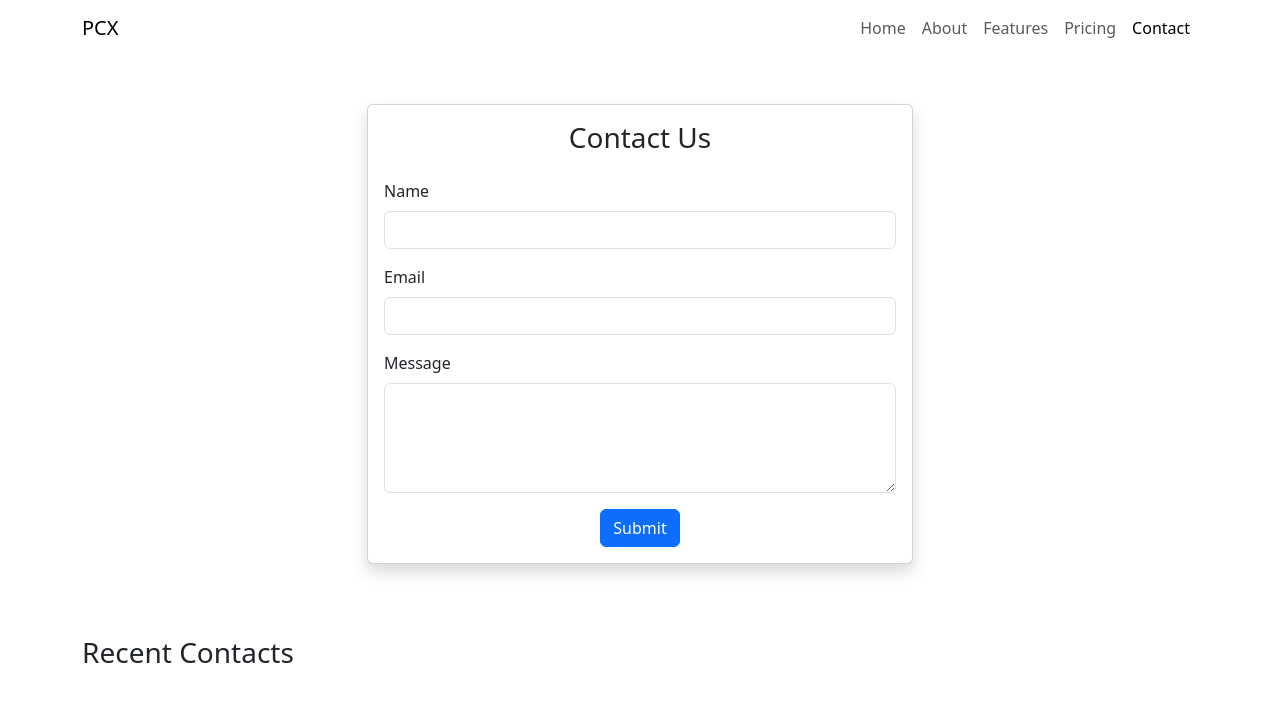
After one commit to jurgenzenuni/pcx-sass-main, a Django app: page /contact/ in a window 1280 px wide. The commit adds this page. Shown: the top 702 px of the page. Run offline with Django 5.2, Linux system fonts and the light colour scheme; data that the repository does not hold is empty.

Commit message:
added contact functionality, contact page and databse app-contact

```diff
--- a/src/app/templates/about.html
+++ b/src/app/templates/about.html
@@ -3,6 +3,7 @@
 {% block head_title %}About Us{% endblock head_title %}
 
 {% block content %}
+
 <div class="container py-5">
     <div class="row">
         <div class="col-lg-8 mx-auto">
@@ -87,4 +88,5 @@
         </div>
     </div>
 </div>
+
 {% endblock content %}
--- /dev/null
+++ b/src/app/templates/contact.html
@@ -0,0 +1,63 @@
+{% extends "base.html" %}
+
+{% block content %}
+
+<!-- Contact Form Section -->
+<div class="container py-5">
+    <div class="row">
+        <div class="col-lg-6 mx-auto">
+            <div class="card shadow">
+                <div class="card-body">
+                    <h3 class="card-title text-center mb-4">Contact Us</h3>
+                    <form method="POST" action="{% url 'submit_contact' %}">
+                        {% csrf_token %}
+                        <div class="mb-3">
+                            <label for="name" class="form-label">Name</label>
+                            <input type="text" class="form-control" id="name" name="name" required>
+                        </div>
+                        <div class="mb-3">
+                            <label for="email" class="form-label">Email</label>
+                            <input type="email" class="form-control" id="email" name="email" required>
+                        </div>
+                        <div class="mb-3">
+                            <label for="message" class="form-label">Message</label>
+                            <textarea class="form-control" id="message" name="message" rows="4" required></textarea>
+                        </div>
+                        <div class="text-center">
+                            <button type="submit" class="btn btn-primary">Submit</button>
+                        </div>
+                    </form>
+                </div>
+            </div>
+        </div>
+    </div>
+</div>
+
+<!-- Add this right after the contact form -->
+<div class="container">
+    {% if messages %}
+    {% for message in messages %}
+    <div class="alert alert-success alert-dismissible fade show" role="alert">
+        {{ message }}
+        <button type="button" class="btn-close" data-bs-dismiss="alert" aria-label="Close"></button>
+    </div>
+    {% endfor %}
+    {% endif %}
+</div>
+
+<!-- Add this where you want to display the contacts -->
+<div class="container mt-4">
+    <h3>Recent Contacts</h3>
+    {% for contact in contacts %}
+    <div class="card mb-2">
+        <div class="card-body">
+            <h5>{{ contact.name }}</h5>
+            <p>{{ contact.email }}</p>
+            <p>{{ contact.message }}</p>
+            <small>{{ contact.created_at }}</small>
+        </div>
+    </div>
+    {% endfor %}
+</div>
+
+{% endblock content %}
--- a/src/app/templates/navbar.html
+++ b/src/app/templates/navbar.html
@@ -21,7 +21,8 @@
                     <a class="nav-link" href="#">Pricing</a>
                 </li>
                 <li class="nav-item">
-                    <a class="nav-link" href="#">Contact</a>
+                    <a class="nav-link {% if request.path == '/contact/' %}active{% endif %}"
+                    href="{% url 'contact' %}">Contact</a>
                 </li>
             </ul>
         </div>
--- a/src/app/urls.py
+++ b/src/app/urls.py
@@ -1,9 +1,11 @@
 from django.contrib import admin
 from django.urls import path
-from .views import home, about
+from .views import home, about, submit_contact, contact
 
 urlpatterns = [
     path('admin/', admin.site.urls),
     path('', home, name='home'),
     path('about/', about, name='about'),
+    path('contact/', contact, name='contact'),
+    path('submit-contact/', submit_contact, name='submit_contact'),
 ]
--- a/src/app/views.py
+++ b/src/app/views.py
@@ -1,8 +1,33 @@
 import os
 from django.shortcuts import render, redirect
+from .models import Contact
+from django.contrib import messages
 
 def home(request):
     return render(request, 'home.html')
 
 def about(request):
     return render(request, 'about.html')
+
+def contact(request):
+    # Get all contacts
+    contacts = Contact.objects.all()
+    # Pass to template
+    context = {
+        'contacts': contacts
+    }
+    return render(request, 'contact.html', context)
+
+def submit_contact(request):
+    if request.method == 'POST':
+        name = request.POST.get('name')
+        email = request.POST.get('email')
+        message = request.POST.get('message')
+
+        Contact.objects.create(
+            name=name,
+            email=email,
+            message=message
+        )
+        messages.success(request, 'Thank you for your message!')
+        return redirect('contact')
```
Also changed, not shown: src/app/models.py (added, +12 -0 lines), src/app/migrations/0001_initial.py (added), src/app/migrations/__init__.py (added).
